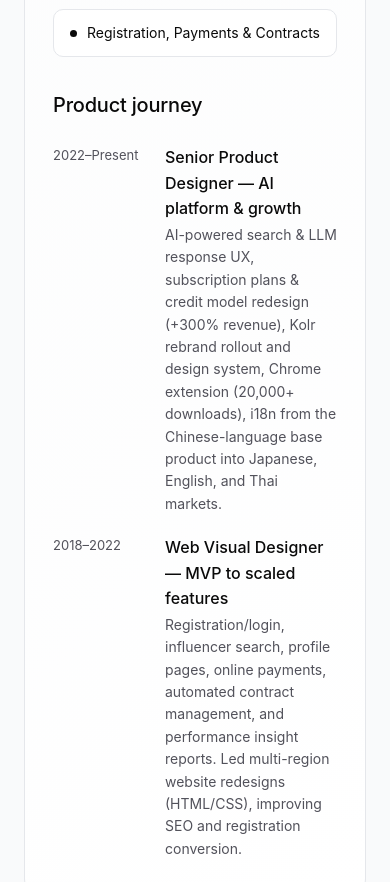
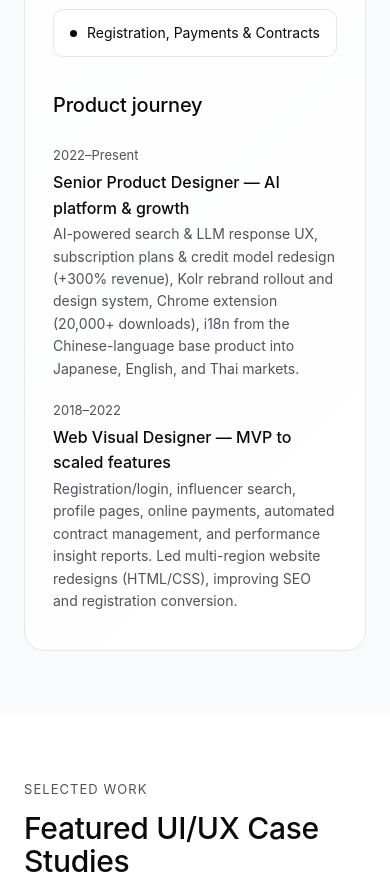
Before and after one commit to j2531000/portfolio, a plain HTML site: page index.html in a window 390 px wide. Shown: the part 3301-4183 px from the top of the page. Drawn offline with nearby package versions, Linux system fonts and the light colour scheme.

Commit message:
Add files via upload

```diff
--- a/css/style.css
+++ b/css/style.css
@@ -579,6 +579,8 @@ h1, h2, h3 { margin: 0; font-weight: 500; letter-spacing: -0.01em; }
   .pd-impact-grid { grid-template-columns: repeat(2, 1fr); }
   .pd-process-item { grid-template-columns: 1fr; gap: 6px; }
   .module-grid, .pd-feature-list { grid-template-columns: 1fr; }
+  .journey-item { flex-direction: column; gap: 4px; }
+  .journey-item .period { flex: none; }
   .floating-card { position: relative; bottom: auto; left: auto; margin-top: -40px; margin-left: 16px; width: fit-content; }
 }
 
```
